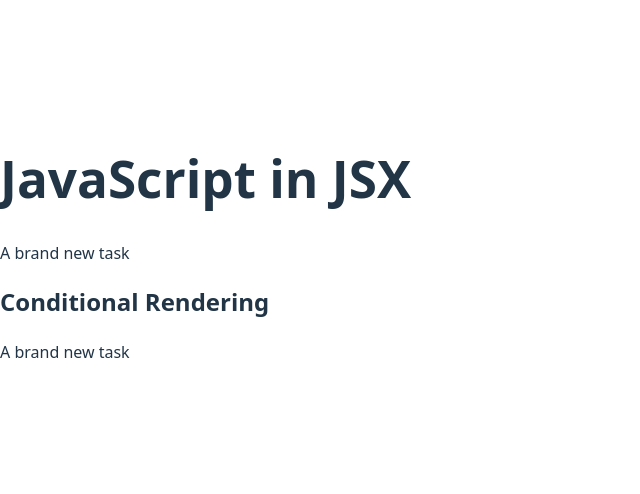
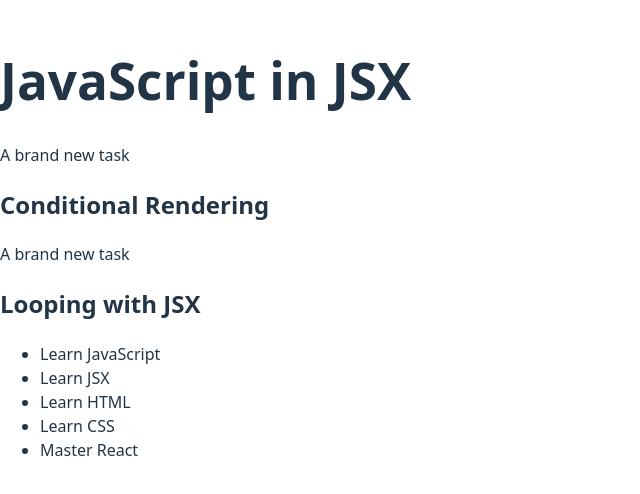
Before and after one commit to irwinleah/second-react-app, a React (Vite) app: page / in a window 1280 px wide. Shown: the part 152-646 px from the top of the page, without its empty margins (0-640 px from the left). Built offline with nearby package versions, Linux system fonts and the light colour scheme.

Commit message:
todo list loop

```diff
--- a/src/App.jsx
+++ b/src/App.jsx
@@ -11,12 +11,20 @@ const App = () => {
     {text: 'Master React', done: false},
   ];
 
+  const todoList = todos.map((todo, index) =>
+    <li key={index}>{todo.text}</li>
+  )
+
   return (
     <>
       <h1>JavaScript in JSX</h1>
       <p>{todo.text}</p>
+
       <h2>Conditional Rendering</h2>
       <p>{todo.done ? `Task Completed - ${todo.text}` : todo.text}</p>
+
+      <h2>Looping with JSX</h2>
+      <ul>{todoList}</ul>
     </>
   );
 };
```
